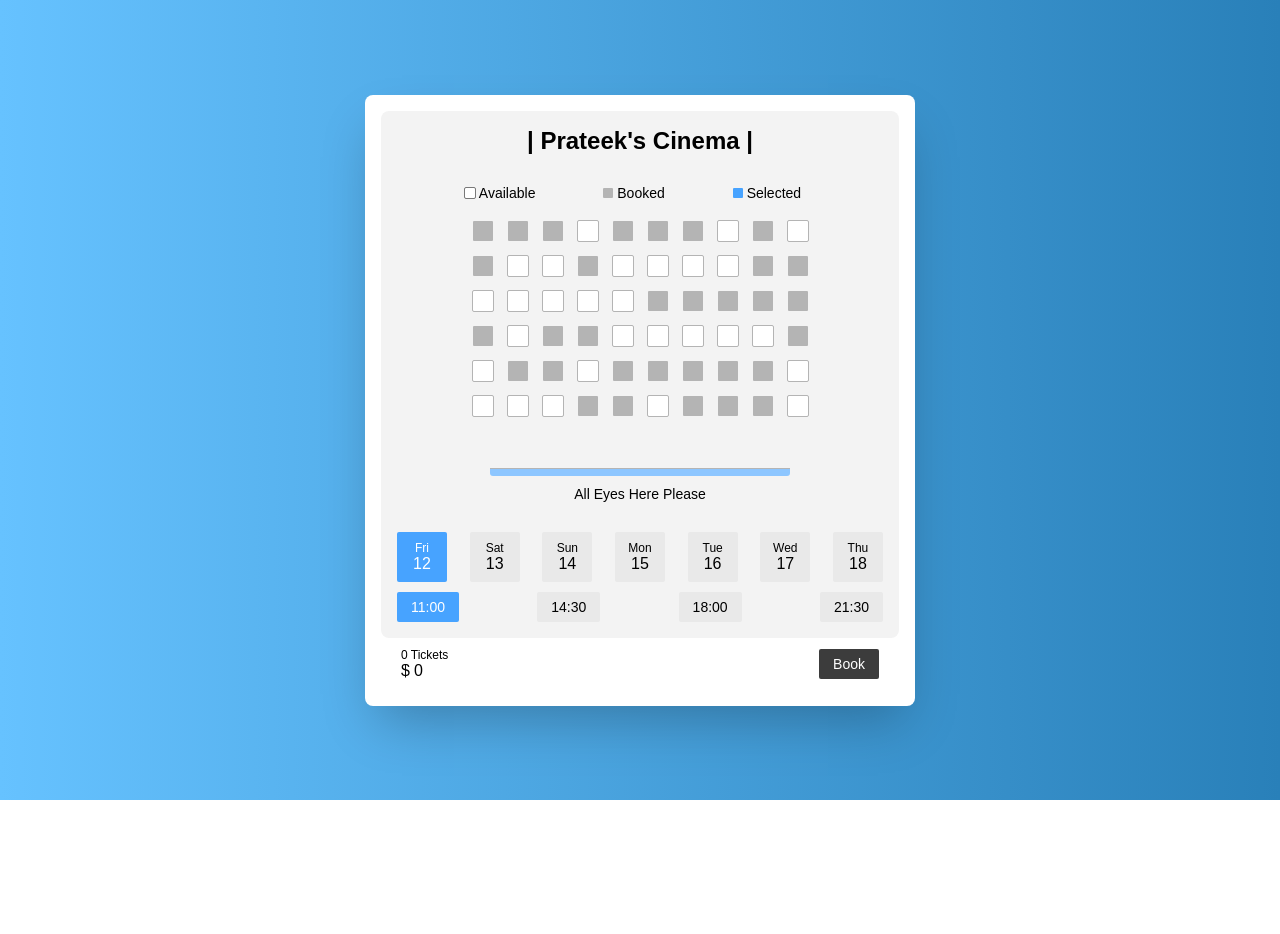
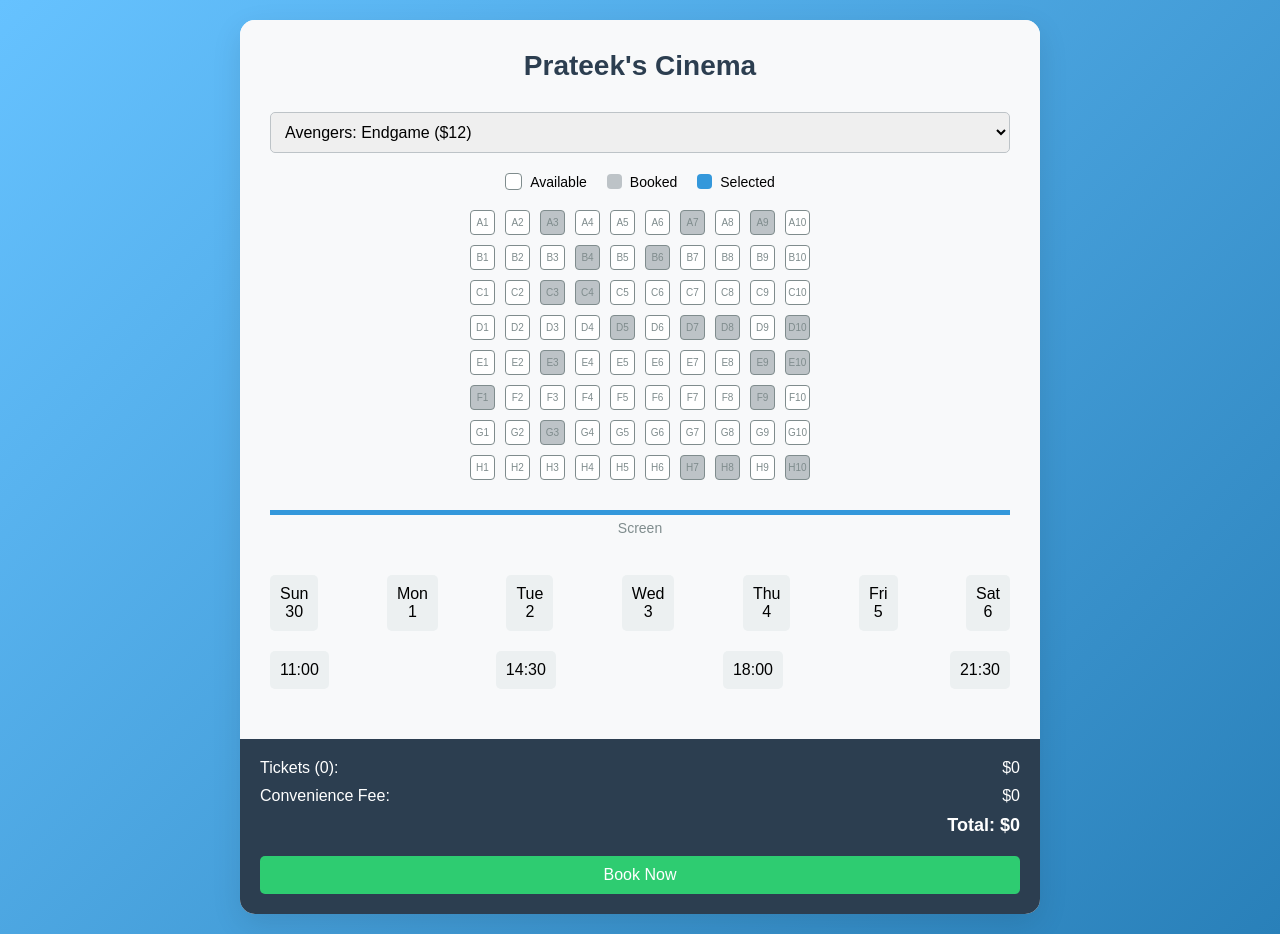
Before and after one commit to Prateeksingchn/MovieSeatBookingUI, a plain HTML site: page index.html in a window 1280 px wide. Before the commit the page ends 800 px from the top, so only its background shows below. Drawn offline with Linux system fonts and the light colour scheme.

Commit message:
Ui update and some features added

```diff
--- a/index.html
+++ b/index.html
@@ -1,94 +1,61 @@
 <!DOCTYPE html>
 <html lang="en">
-
 <head>
     <meta charset="UTF-8">
     <meta name="viewport" content="width=device-width, initial-scale=1.0">
-    <title>Movie Ticket Booking</title>
+    <title>Advanced Movie Ticket Booking</title>
     <link rel="stylesheet" href="styles.css">
-    <script src="script.js" defer></script>
 </head>
-
 <body>
-    <div class="main">
     <div class="tickets">
         <div class="ticket-selector">
-                <div class="title">
-                   | Prateek's Cinema |
+            <h1 class="title">Prateek's Cinema</h1>
+            <div class="movie-select">
+                <select id="movieSelect">
+                    <option value="12">Avengers: Endgame ($12)</option>
+                    <option value="10">The Lion King ($10)</option>
+                    <option value="8">Toy Story 4 ($8)</option>
+                    <option value="15">Joker ($15)</option>
+                </select>
             </div>
             <div class="seats">
                 <div class="status">
-                        <div class="item">Available</div>
-                        <div class="item">Booked</div>
-                        <div class="item">Selected</div>
-
+                    <div class="status-item available">Available</div>
+                    <div class="status-item booked">Booked</div>
+                    <div class="status-item selected">Selected</div>
                 </div>
-                    <div class="all-seats">
-                        <input type="checkbox" name="tickets" id="s1">
-                        <label for="s1" class="seat booked"></label>
+                <div class="all-seats" id="seatContainer"></div>
+                <div class="screen"></div>
             </div>
-                </div>
-                <div class="screentext">All Eyes Here Please</div>
             <div class="timings">
-                    <div class="dates">
-                        <input type="radio" name="date" id="d1" checked>
-                        <label for="d1" class="dates-item">
-                            <div class="day">Fri</div>
-                            <div class="date">12</div>
-                        </label>
-                        <input type="radio" name="date" id="d2">
-                        <label for="d2" class="dates-item">
-                            <div class="day">Sat</div>
-                            <div class="date">13</div>
-                        </label>
-                        <input type="radio" name="date" id="d3">
-                        <label for="d3" class="dates-item">
-                            <div class="day">Sun</div>
-                            <div class="date">14</div>
-                        </label>
-                        <input type="radio" name="date" id="d4">
-                        <label for="d4" class="dates-item">
-                            <div class="day">Mon</div>
-                            <div class="date">15</div>
-                        </label>
-                        <input type="radio" name="date" id="d5">
-                        <label for="d5" class="dates-item">
-                            <div class="day">Tue</div>
-                            <div class="date">16</div>
-                        </label>
-                        <input type="radio" name="date" id="d6">
-                        <label for="d6" class="dates-item">
-                            <div class="day">Wed</div>
-                            <div class="date">17</div>
-                        </label>
-                        <input type="radio" name="date" id="d7">
-                        <label for="d7" class="dates-item">
-                            <div class="day">Thu</div>
-                            <div class="date">18</div>
-                        </label>
-                    </div>
-                    <div class="times">
-                        <input type="radio" name="time" id="t1" checked>
-                        <label for="t1" class="time">11:00</label>
-                        <input type="radio" name="time" id="t2">
-                        <label for="t2" class="time">14:30</label>
-                        <input type="radio" name="time" id="t3">
-                        <label for="t3" class="time">18:00</label>
-                        <input type="radio" name="time" id="t4">
-                        <label for="t4" class="time">21:30</label>
-                    </div>
+                <div class="dates" id="dateContainer"></div>
+                <div class="times" id="timeContainer"></div>
             </div>
         </div>
         <div class="price">
+            <div class="price-details">
+                <span>Tickets (<span id="ticketCount">0</span>):</span>
+                <span>$<span id="ticketTotal">0</span></span>
+            </div>
+            <div class="price-details">
+                <span>Convenience Fee:</span>
+                <span>$<span id="convenienceFee">0</span></span>
+            </div>
             <div class="total">
-                    <span><span class="count">0</span> Tickets</span>
-                    <div>$ <div class="amount">0</div>
+                Total: $<span id="totalAmount">0</span>
+            </div>
+            <button class="book-btn" id="bookBtn">Book Now</button>
         </div>
     </div>
-                <button type="button">Book</button>
+
+    <div id="bookingModal" class="modal">
+        <div class="modal-content">
+            <span class="close">&times;</span>
+            <h2>Booking Confirmation</h2>
+            <p id="modalContent"></p>
         </div>
     </div>
-    </div>
+
+<script src="script.js"></script>
 </body>
-
 </html>
--- a/script.js
+++ b/script.js
@@ -1,33 +1,134 @@
-let seats = document.querySelector(".all-seats");
-for (let i = 0; i < 59; i++) {
-    let randint = Math.floor(Math.random() * 2);
-    let booked = randint === 1 ? "booked" : "";
+const seatContainer = document.getElementById('seatContainer');
+const dateContainer = document.getElementById('dateContainer');
+const timeContainer = document.getElementById('timeContainer');
+const ticketCount = document.getElementById('ticketCount');
+const ticketTotal = document.getElementById('ticketTotal');
+const convenienceFee = document.getElementById('convenienceFee');
+const totalAmount = document.getElementById('totalAmount');
+const bookBtn = document.getElementById('bookBtn');
+const movieSelect = document.getElementById('movieSelect');
+const modal = document.getElementById('bookingModal');
+const modalContent = document.getElementById('modalContent');
+const closeModal = document.getElementsByClassName('close')[0];
 
-    seats.insertAdjacentHTML(
-        "beforeend",
-        `<input type="checkbox" name="tickets" id="s${i + 2}"/>
-        <label for="s${i + 2}" class="seat ${booked}"></label>`
-    )
+let selectedSeats = 0;
+let ticketPrice = parseInt(movieSelect.value);
+
+// Generate seats
+for (let i = 0; i < 80; i++) {
+    const isBooked = Math.random() < 0.3;
+    const seatInput = document.createElement('input');
+    seatInput.type = 'checkbox';
+    seatInput.id = `seat${i}`;
+    seatInput.style.display = 'none';
+
+    const seatLabel = document.createElement('label');
+    seatLabel.htmlFor = `seat${i}`;
+    seatLabel.className = `seat${isBooked ? ' booked' : ''}`;
+    seatLabel.textContent = String.fromCharCode(65 + Math.floor(i / 10)) + (i % 10 + 1);
+
+    if (!isBooked) {
+        seatInput.addEventListener('change', updateTotal);
+    }
+
+    seatContainer.appendChild(seatInput);
+    seatContainer.appendChild(seatLabel);
 }
 
-let tickets = seats.querySelectorAll("input");
-tickets.forEach((ticket) => {
-    ticket.addEventListener("change", () => {
-        let amount = document.querySelector(".amount").innerHTML;
-        let count = document.querySelector(".count").innerHTML;
+// Generate dates
+const days = ['Sun', 'Mon', 'Tue', 'Wed', 'Thu', 'Fri', 'Sat'];
+const today = new Date();
+for (let i = 0; i < 7; i++) {
+    const date = new Date(today);
+    date.setDate(today.getDate() + i);
 
-        amount = Number(amount);
-        count = Number(count);
+    const dateInput = document.createElement('input');
+    dateInput.type = 'radio';
+    dateInput.name = 'date';
+    dateInput.id = `date${i}`;
+    dateInput.style.display = 'none';
 
-        if (ticket.checked) {
-            count += 1;
-            amount += 200;
+    const dateLabel = document.createElement('label');
+    dateLabel.htmlFor = `date${i}`;
+    dateLabel.className = 'date-item';
+    dateLabel.innerHTML = `
+        <div>${days[date.getDay()]}</div>
+        <div>${date.getDate()}</div>
+    `;
+
+    dateContainer.appendChild(dateInput);
+    dateContainer.appendChild(dateLabel);
+}
+
+// Generate times
+const times = ['11:00', '14:30', '18:00', '21:30'];
+times.forEach((time, index) => {
+    const timeInput = document.createElement('input');
+    timeInput.type = 'radio';
+    timeInput.name = 'time';
+    timeInput.id = `time${index}`;
+    timeInput.style.display = 'none';
+
+    const timeLabel = document.createElement('label');
+    timeLabel.htmlFor = `time${index}`;
+    timeLabel.className = 'time-item';
+    timeLabel.textContent = time;
+
+    timeContainer.appendChild(timeInput);
+    timeContainer.appendChild(timeLabel);
+});
+
+function updateTotal() {
+    selectedSeats = document.querySelectorAll('input[type="checkbox"]:checked').length;
+    const ticketCost = selectedSeats * ticketPrice;
+    const fee = Math.round(ticketCost * 0.1 * 100) / 100; // 10% convenience fee
+    const total = ticketCost + fee;
+
+    ticketCount.textContent = selectedSeats;
+    ticketTotal.textContent = ticketCost.toFixed(2);
+    convenienceFee.textContent = fee.toFixed(2);
+    totalAmount.textContent = total.toFixed(2);
+}
+
+movieSelect.addEventListener('change', function() {
+    ticketPrice = parseInt(this.value);
+    updateTotal();
+});
+
+bookBtn.addEventListener('click', () => {
+    if (selectedSeats > 0) {
+        const selectedMovie = movieSelect.options[movieSelect.selectedIndex].text;
+        const selectedDate = document.querySelector('input[name="date"]:checked + label');
+        const selectedTime = document.querySelector('input[name="time"]:checked + label');
+
+        if (!selectedDate || !selectedTime) {
+            alert('Please select a date and time for your booking.');
+            return;
         }
-        else {
-            count -= 1;
-            amount -= 200;
-        }
-        document.querySelector(".amount").innerHTML = amount;
-        document.querySelector(".count").innerHTML = count;
-    })
-})
+
+        const dateText = `${selectedDate.querySelector('div:first-child').textContent}, ${selectedDate.querySelector('div:last-child').textContent}`;
+        const timeText = selectedTime.textContent;
+
+        modalContent.innerHTML = `
+            <p><strong>Movie:</strong> ${selectedMovie}</p>
+            <p><strong>Date:</strong> ${dateText}</p>
+            <p><strong>Time:</strong> ${timeText}</p>
+            <p><strong>Seats:</strong> ${selectedSeats}</p>
+            <p><strong>Total Cost:</strong> $${totalAmount.textContent}</p>
+            <p>Thank you for your booking!</p>
+        `;
+        modal.style.display = "block";
+    } else {
+        alert('Please select at least one seat.');
+    }
+});
+
+closeModal.onclick = function() {
+    modal.style.display = "none";
+}
+
+window.onclick = function(event) {
+    if (event.target == modal) {
+        modal.style.display = "none";
+    }
+}
--- a/styles.css
+++ b/styles.css
@@ -2,222 +2,252 @@
     margin: 0;
     padding: 0;
     box-sizing: border-box;
-    font-family: sans-serif;
+    font-family: 'Arial', sans-serif;
 }
 
-.main {
-    height: 100vh;
+body {
+    background: linear-gradient(135deg, #66c2ff, #2980b9);
+    min-height: 100vh;
     display: flex;
+    justify-content: center;
     align-items: center;
-    justify-content: center;
-    background: linear-gradient(to right, #66c2ff, #2980b9);
+    padding: 20px;
 }
 
 .tickets {
-    width: 550px;
-    height: fit-content;
-    border-radius: 8px;
-    padding: 16px;
     background: white;
-    box-shadow: 0px 25px 50px -12px rgba(0, 0, 0, 0.25);
+    border-radius: 15px;
+    box-shadow: 0 10px 30px rgba(0, 0, 0, 0.1);
+    overflow: hidden;
+    max-width: 800px;
+    width: 100%;
 }
 
 .ticket-selector {
-    background: rgb(243, 243, 243);
-    display: flex;
-    align-items: center;
-    flex-direction: column;
-    padding: 16px;
-    border-radius: 8px;
+    background: #f8f9fa;
+    padding: 30px;
 }
 
 .title {
-    font-size: 24px;
-    font-weight: 600;
+    font-size: 28px;
+    font-weight: 700;
+    text-align: center;
     margin-bottom: 30px;
+    color: #2c3e50;
+}
+
+.movie-select {
+    margin-bottom: 20px;
+}
+
+.movie-select select {
+    width: 100%;
+    padding: 10px;
+    border-radius: 5px;
+    border: 1px solid #bdc3c7;
+    font-size: 16px;
 }
 
 .seats {
-    width: 100%;
     display: flex;
+    flex-direction: column;
     align-items: center;
-    justify-content: center;
-    flex-direction: column;
-    position: relative;
 }
 
 .status {
-    width: 100%;
+    display: flex;
+    justify-content: center;
+    gap: 20px;
+    margin-bottom: 20px;
+}
+
+.status-item {
     display: flex;
     align-items: center;
-    justify-content: space-evenly;
+    font-size: 14px;
 }
 
-.item {
-    font-size: 14px;
-    position: relative;
+.status-item::before {
+    content: "";
+    width: 15px;
+    height: 15px;
+    margin-right: 8px;
+    border-radius: 4px;
 }
 
-.item::before {
-    content: "";
-    position: absolute;
-    top: 50%;
-    left: -14px;
-    transform: translate(0, -50%);
-    width: 10px;
-    height: 10px;
-    background: rgb(255, 255, 255);
-    outline: 1px solid rgb(120, 120, 120);
-    border-radius: 1px;
+.status-item.available::before {
+    background: white;
+    border: 1px solid #7f8c8d;
 }
 
-.item:nth-child(2)::before {
-    background: rgb(180, 180, 180);
-    outline: none;
+.status-item.booked::before {
+    background: #bdc3c7;
 }
 
-.item:nth-child(3)::before {
-    background: #47a3ff;
-    outline: none;
+.status-item.selected::before {
+    background: #3498db;
 }
 
 .all-seats {
     display: grid;
     grid-template-columns: repeat(10, 1fr);
-    grid-gap: 15px;
-    margin: 60px 0;
-    margin-top: 20px;
+    gap: 10px;
+    margin-bottom: 30px;
+}
+
+.seat {
+    width: 25px;
+    height: 25px;
+    background: white;
+    border: 1px solid #7f8c8d;
+    border-radius: 4px;
+    cursor: pointer;
+    transition: all 0.3s ease;
+    display: flex;
+    justify-content: center;
+    align-items: center;
+    font-size: 10px;
+    color: #7f8c8d;
+}
+
+.seat:hover {
+    background: #ecf0f1;
+}
+
+.seat.booked {
+    background: #bdc3c7;
+    cursor: not-allowed;
+}
+
+input:checked + .seat {
+    background: #3498db;
+    border-color: #2980b9;
+    color: white;
+}
+
+.screen {
+    width: 100%;
+    height: 5px;
+    background: #3498db;
+    margin-bottom: 30px;
     position: relative;
 }
 
-.seat {
-    width: 20px;
-    height: 20px;
-    background: white;
-    border-radius: 1px;
-    outline: 1px solid rgb(180, 180, 180);
-    cursor: pointer;
-}
-
-.all-seats input:checked+label {
-    background: #47a3ff;
-    outline: none;
-}
-
-.seat.booked {
-    background: rgb(180, 180, 180);
-    outline: none;
-}
-
-input {
-    display: none;
-}
-
-.seats::before {
-    content: "";
+.screen::before {
+    content: "Screen";
     position: absolute;
-    bottom: 0;
+    top: 10px;
     left: 50%;
-    transform: translate(-50%, 0);
-    width: 300px;
-    height: 7px;
-    background: rgb(141, 198, 255);
-    border-radius: 0 0 3px 3px;
-    border-top: 1px solid rgb(180, 180, 180);
-}
-
-.screentext {
-    margin-top: 10px;
+    transform: translateX(-50%);
     font-size: 14px;
+    color: #7f8c8d;
 }
 
 .timings {
-    width: 100%;
-    display: flex;
-    flex-direction: column;
-    align-items: center;
     margin-top: 30px;
 }
 
-.dates {
-    width: 100%;
+.dates, .times {
     display: flex;
-    align-items: center;
     justify-content: space-between;
+    flex-wrap: wrap;
+    gap: 10px;
+    margin-bottom: 20px;
 }
 
-.dates-item {
-    width: 50px;
-    height: 50px;
-    background: rgb(233, 233, 233);
-    display: flex;
-    align-items: center;
-    justify-content: center;
-    flex-direction: column;
-    padding: 10px 0;
-    border-radius: 2px;
+.date-item, .time-item {
+    background: #ecf0f1;
+    border-radius: 5px;
+    padding: 10px;
+    text-align: center;
     cursor: pointer;
+    transition: all 0.3s ease;
 }
 
-.day {
-    font-size: 12px;
+.date-item:hover, .time-item:hover {
+    background: #d5dbdb;
 }
 
-.times {
-    width: 100%;
-    display: flex;
-    align-items: center;
-    justify-content: space-between;
-    margin-top: 10px;
-}
-
-.time {
-    font-size: 14px;
-    width: fit-content;
-    padding: 7px 14px;
-    background: rgb(233, 233, 233);
-    border-radius: 2px;
-    cursor: pointer;
-}
-
-.timings input:checked+label {
-    background: #47a3ff;
+input:checked + .date-item,
+input:checked + .time-item {
+    background: #3498db;
     color: white;
 }
 
 .price {
-    padding: 10px 20px;
+    background: #2c3e50;
+    color: white;
+    padding: 20px;
+}
+
+.price-details {
     display: flex;
-    align-items: center;
     justify-content: space-between;
+    margin-bottom: 10px;
 }
 
 .total {
-    display: flex;
-    flex-direction: column;
-    align-items: flex-start;
-    justify-content: center;
-    font-size: 16px;
-    font-weight: 500;
+    font-size: 18px;
+    font-weight: bold;
+    text-align: right;
+    margin-bottom: 20px;
 }
 
-.total div {
-    display: flex;
-    gap: 4px;
+.book-btn {
+    background: #2ecc71;
+    color: white;
+    border: none;
+    padding: 10px 20px;
+    border-radius: 5px;
+    cursor: pointer;
+    transition: all 0.3s ease;
+    width: 100%;
+    font-size: 16px;
 }
 
-.total span {
-    font-size: 12px;
-    font-weight: 400;
+.book-btn:hover {
+    background: #27ae60;
 }
 
-.price button {
-    background: rgb(60, 60, 60);
-    color: white;
-    font-size: 14px;
-    padding: 7px 14px;
-    border-radius: 2px;
-    outline: none;
-    border: none;
+.modal {
+    display: none;
+    position: fixed;
+    z-index: 1;
+    left: 0;
+    top: 0;
+    width: 100%;
+    height: 100%;
+    overflow: auto;
+    background-color: rgba(0,0,0,0.4);
+}
+
+.modal-content {
+    background-color: #fefefe;
+    margin: 15% auto;
+    padding: 20px;
+    border: 1px solid #888;
+    width: 80%;
+    max-width: 500px;
+    border-radius: 10px;
+}
+
+.close {
+    color: #aaa;
+    float: right;
+    font-size: 28px;
+    font-weight: bold;
     cursor: pointer;
 }
+
+.close:hover,
+.close:focus {
+    color: black;
+    text-decoration: none;
+    cursor: pointer;
+}
+
+@media (max-width: 500px) {
+    .all-seats {
+        grid-template-columns: repeat(8, 1fr);
+    }
+}
```
Lines whose indentation alone changed are shown as unchanged.
